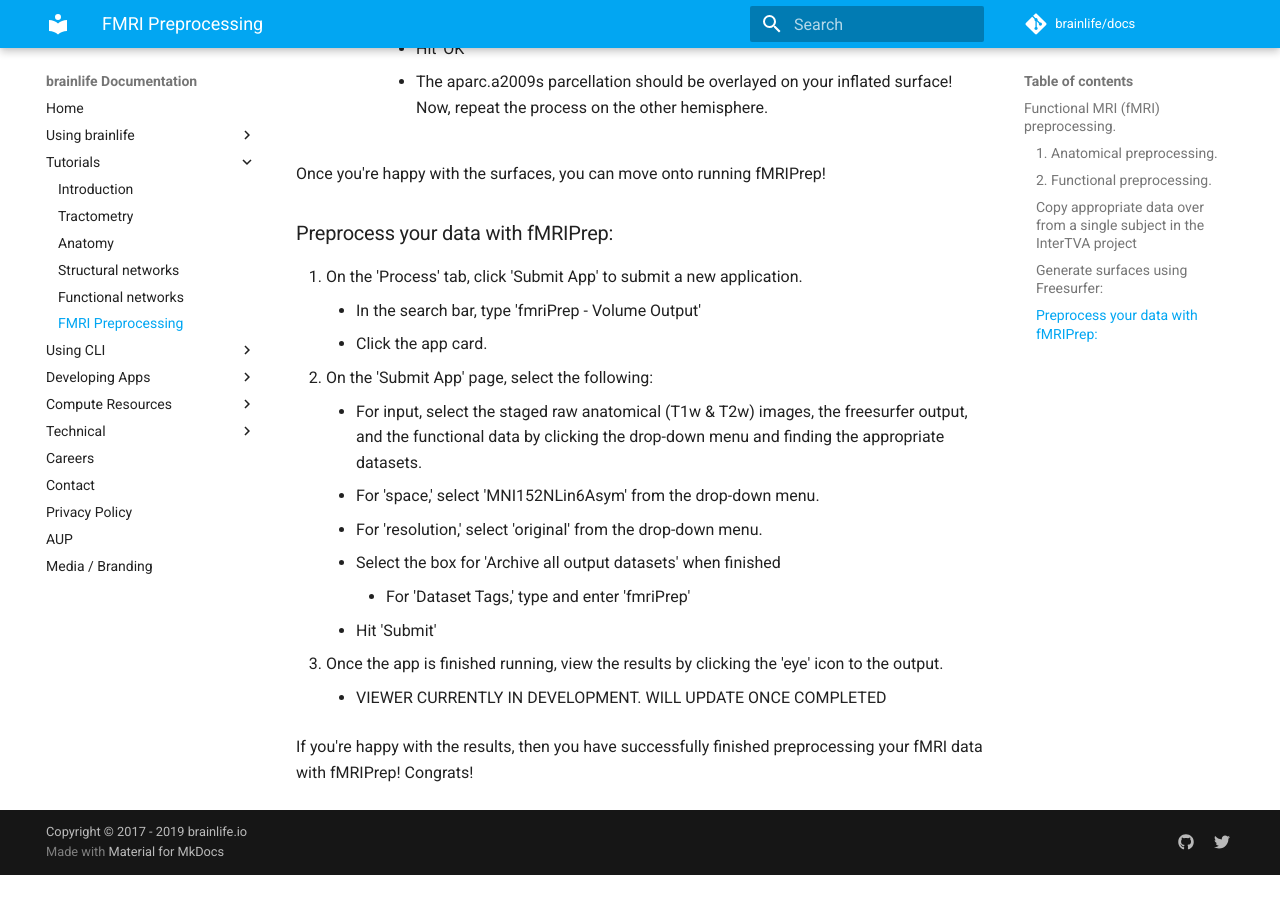
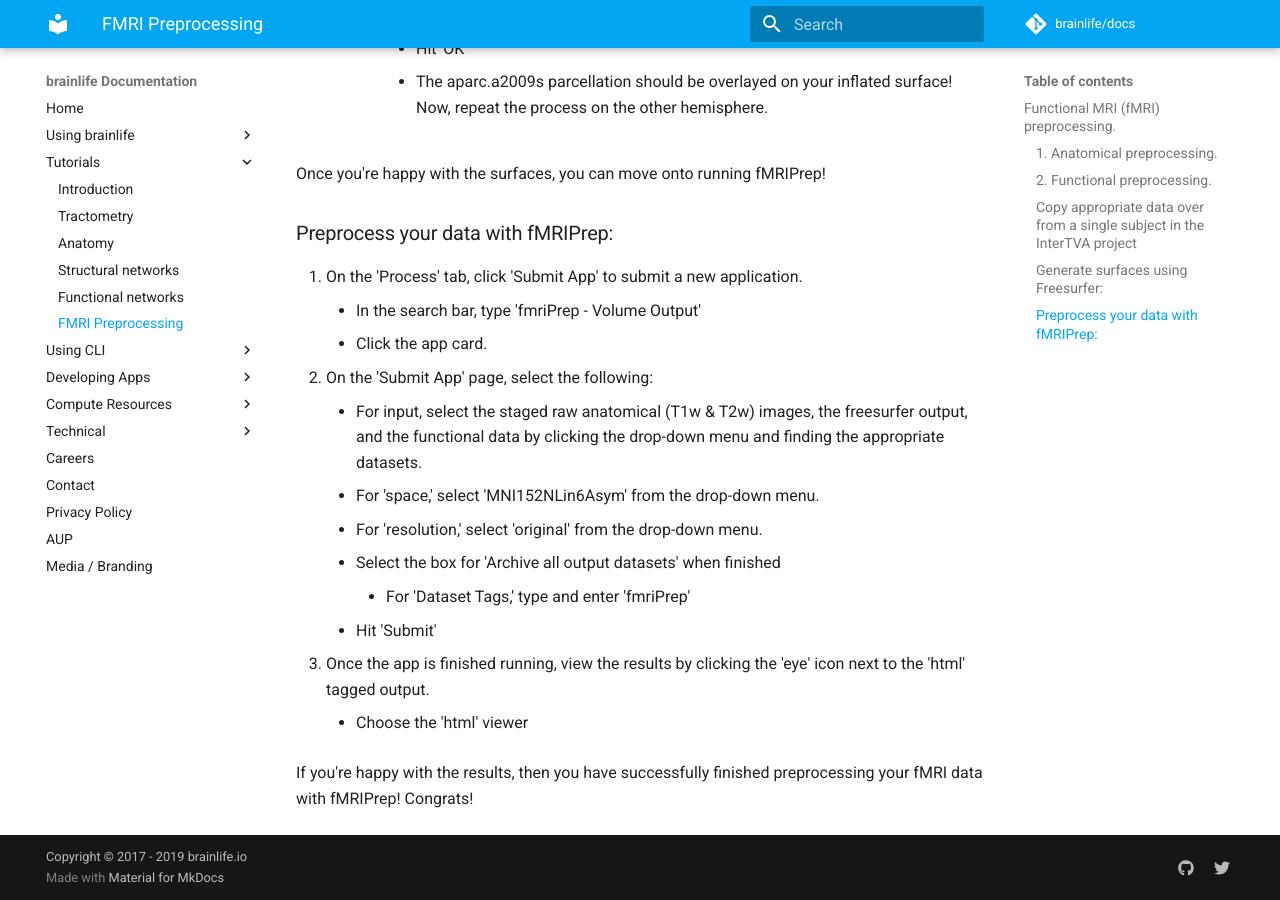
Before and after one commit to brainlife/docs, an MkDocs documentation site: the page built from docs/tutorial/fmri-preprocessing-tutorial.md, in a window 1280 px wide and 900 px high, scrolled down 4780 px. Built offline with MkDocs 1.6.1 and Material for MkDocs 9.7.7, drawn with Linux system fonts in a browser that asks for light colours; comment, search, counter and statistics services are not loaded; before the commit the page ends 5655 px from its top, so only the background shows below that.

Commit message:
Update fmri-preprocessing-tutorial.md

```diff
--- a/docs/tutorial/fmri-preprocessing-tutorial.md
+++ b/docs/tutorial/fmri-preprocessing-tutorial.md
@@ -118,8 +118,8 @@
     * Select the box for 'Archive all output datasets' when finished
         * For 'Dataset Tags,' type and enter 'fmriPrep'
     * Hit 'Submit'
-1. Once the app is finished running, view the results by clicking the 'eye' icon to the output.
-    * VIEWER CURRENTLY IN DEVELOPMENT. WILL UPDATE ONCE COMPLETED
+1. Once the app is finished running, view the results by clicking the 'eye' icon next to the 'html' tagged output.
+    * Choose the 'html' viewer
 
 If you're happy with the results, then you have successfully finished preprocessing your fMRI data with fMRIPrep! Congrats!
 
```
